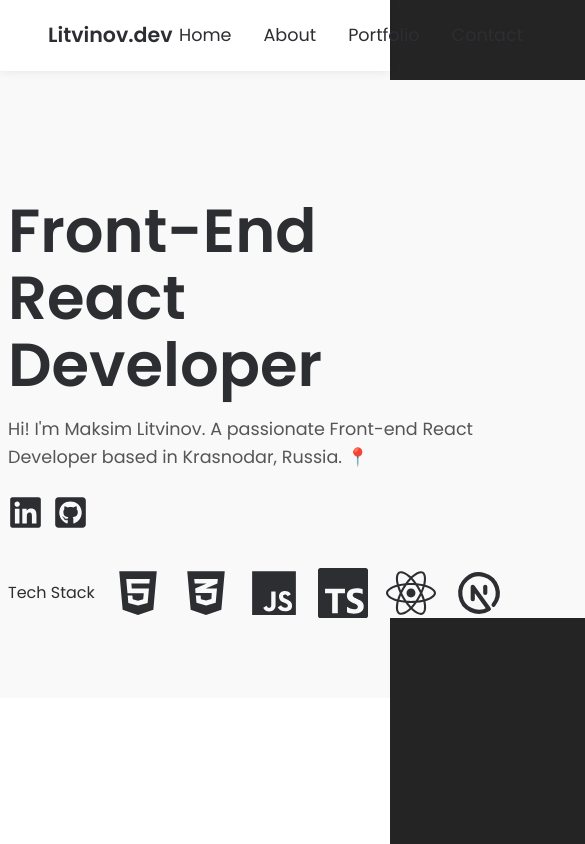
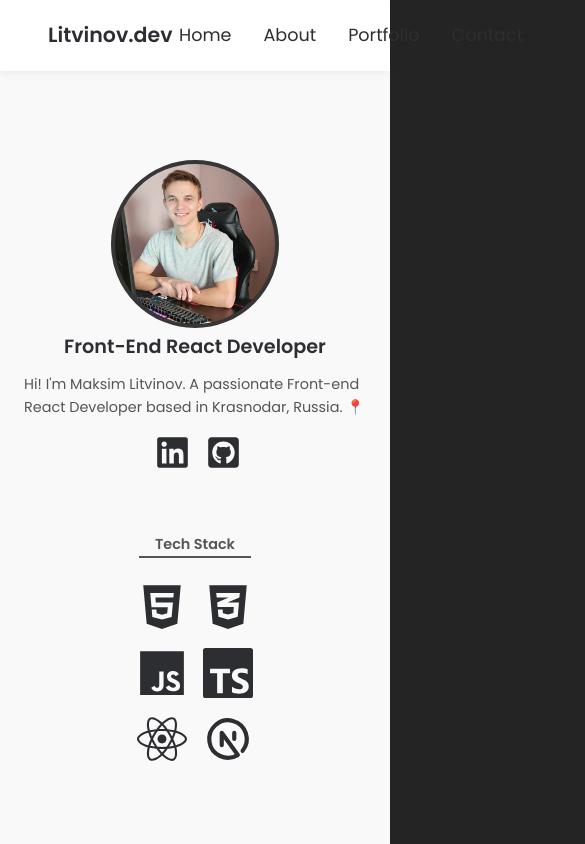
Before and after one commit to litvnvdev/maksim_litvinov_website, a React (Vite) app: page / in a window 390 px wide. Shown: the top 844 px of the page, 585 px wide, since content can reach past the window. Built offline with nearby package versions, Linux system fonts and the light colour scheme.

Commit message:
work with responsive hero section

```diff
--- a/src/components/Hero.tsx
+++ b/src/components/Hero.tsx
@@ -8,17 +8,70 @@ import { TbBrandNextjs } from "react-icons/tb";
 import { Container, Content, Wrapper } from "../styles/utils";
 import MeImg2 from "../assets/images/me2.jpg";
 
+interface HeroProps {
+  mt?: string;
+  pr?: string;
+  pl?: string;
+  maxwidth?: string;
+  border?: string;
+}
+
 const HeroTextBlock = styled.div`
   line-height: 1.6;
   display: flex;
   font-size: 1.1rem;
   flex-direction: column;
   max-width: 550px;
+@media (min-width:768px ) and (max-width:980px){
+  max-width:500px;
+}
 `;
+const HeroTitle = styled.h1`
+  font-weight: 600;
+  font-size: 3.8rem;
+  line-height: 1.1;
 
-const HeroText = styled.p`
-  margin-top: 1rem;
+  @media (min-width: 980px) and (max-width: 1440px) {
+    font-size: 3rem;
+  }
+  @media (min-width: 768px) and (max-width: 980px) {
+    font-size: 2.1rem;
+  }
+  @media (min-width: 425px) and (max-width: 767px) {
+    text-align: center;
+    font-size: 2rem;
+  }
+  @media (min-width: 56px) and (max-width: 424px) {
+    text-align: center;
+    font-size: 1.2rem;
+  }
+`;
+const HeroText = styled.p<HeroProps>`
+  max-width: ${(props) => props.maxwidth};
+  margin-top: ${(props) => props.mt};
   color: ${({ theme }) => theme.pText};
+  padding-left: ${(props) => props.pl};
+  padding-right: ${(props) => props.pr};
+  border-right: ${(props) => props.border} ${({ theme }) => theme.pText};
+
+  @media (min-width: 980px) and (max-width: 1440px) {
+    font-size: 1rem;
+  }
+  @media (min-width: 768px) and (max-width: 980px) {
+    font-size: 1rem;
+  }
+  @media (min-width: 425px) and (max-width: 767px) {
+    text-align: center;
+    font-size: 1.1rem;
+    border-bottom: ${(props) => props.border};
+    border-right: none;
+  }
+
+  @media (min-width: 56px) and (max-width: 424px) {
+    border-bottom: ${(props) => props.border};
+    border-right: none;
+    font-size: 0.9rem;
+  }
 `;
 const HeroImg = styled.div`
   background-image: url(${MeImg2});
@@ -29,20 +82,57 @@ const HeroImg = styled.div`
   border-radius: 50%;
   width: 25rem;
   height: 25rem;
+
+  @media (min-width: 980px) and (max-width: 1440px) {
+    width: 15rem;
+    height: 15rem;
+  }
+  @media (min-width: 768px) and (max-width: 980px) {
+    width: 10rem;
+    height: 10rem;
+  }
+  @media (min-width: 425px) and (max-width: 767px) {
+    width: 18rem;
+    height: 18rem;
+  }
+  @media (min-width: 56px) and (max-width: 424px) {
+    width: 10rem;
+    height: 10rem;
+  }
 `;
-const IconBlock = styled.div`
-  margin-top: 1.5rem;
+const IconBlock = styled.div<HeroProps>`
+  margin-top: 1.2rem;
   display: flex;
-  max-width: 5rem;
+  align-items: center;
+  gap: 1rem;
+  max-width: ${(props) => props.maxwidth};
   justify-content: space-between;
+
+  @media (min-width: 425px) and (max-width: 767px) {
+    margin: 1.5rem auto;
+  }
+  @media (min-width: 56px) and (max-width: 424px) {
+    margin: 1rem auto;
+    display: grid;
+    grid-template-columns: 1fr 1fr;
+  }
 `;
 
 const TechBlock = styled.div`
+  margin-top: 3rem;
   display: flex;
   align-items: center;
-  max-width: 31rem;
+  max-width: 33rem;
   gap: 0.5rem;
   justify-content: space-between;
+
+  @media (min-width: 425px) and (max-width: 767px) {
+    margin: 1rem auto;
+    flex-direction: column;
+  }
+  @media (min-width: 56px) and (max-width: 424px) {
+    flex-direction: column;
+  }
 `;
 
 const Hero = () => {
@@ -51,16 +141,12 @@ const Hero = () => {
       <Container direction="column">
         <Content gap="15rem" width="107rem">
           <HeroTextBlock>
-            <h1
-              style={{ fontSize: "3.8rem", lineHeight: 1.1, fontWeight: 600 }}
-            >
-              Front-End React Developer
-            </h1>
-            <HeroText>
+            <HeroTitle>Front-End React Developer</HeroTitle>
+            <HeroText mt="1rem">
               Hi! I'm Maksim Litvinov. A passionate Front-end React Developer
               based in Krasnodar, Russia. 📍
             </HeroText>
-            <IconBlock>
+            <IconBlock maxwidth="5rem">
               <FaLinkedin size={35} style={{ cursor: "pointer" }} />
               <FaGithubSquare size={35} style={{ cursor: "pointer" }} />
             </IconBlock>
@@ -68,13 +154,17 @@ const Hero = () => {
           <HeroImg />
         </Content>
         <TechBlock>
-          <p>Tech Stack</p>
+          <HeroText border="2px solid" pr="1rem" pl="1rem" maxwidth="10rem">
+            <strong>Tech Stack</strong>
+          </HeroText>
+          <IconBlock>
             <FaHtml5 size={50} />
             <FaCss3Alt size={50} />
             <IoLogoJavascript size={50} />
             <SiTypescript size={50} />
             <FaReact size={50} />
             <TbBrandNextjs size={50} />
+          </IconBlock>
         </TechBlock>
       </Container>
     </Wrapper>
--- a/src/components/Nav.tsx
+++ b/src/components/Nav.tsx
@@ -32,7 +32,7 @@ const Nav = (props: NavProps) => {
   const navLinks: string[] = ["Home", "About", "Portfolio", "Contact"];
   return (
     <NavMenu>
-      <h3 style={{ paddingLeft: "3rem" }}>Litvinov.dev</h3>
+      <h3 style={{ paddingLeft: "3rem", cursor: 'pointer' }}>Litvinov.dev</h3>
       <List>
         {navLinks.map((el, id) => (
           <NavLink key={el + id}>{el}</NavLink>
--- a/src/styles/utils.ts
+++ b/src/styles/utils.ts
@@ -14,6 +14,10 @@ export const Wrapper = styled.section<StyleProps>`
   flex-direction: column;
   padding-top: 5rem;
   padding-bottom: 5rem;
+
+  @media (min-width:56px) and (max-width:424px){
+    height: 100vh;
+  }
 `;
 export const Container = styled.div<StyleProps>`
   position: relative;
@@ -29,6 +33,7 @@ export const Container = styled.div<StyleProps>`
 `;
 export const Content = styled.div<StyleProps>`
   margin: 0 auto;
+  padding: 0 1rem;
   max-width: ${(props) => props.width};
   position: relative;
   display: flex;
@@ -37,4 +42,20 @@ export const Content = styled.div<StyleProps>`
   justify-content: center;
   align-items: center;
   gap: ${(props) => props.gap};
+
+  @media (min-width: 768px) and (max-width: 1440px) {
+    gap: 7rem;
+  }
+  @media (min-width: 768px) and (max-width: 980px) {
+    gap: 1rem;
+  }
+  @media (min-width: 425px) and (max-width: 767px) {
+    flex-direction: column-reverse;
+    gap: 1rem;
+  }
+  @media (min-width: 56px) and (max-width: 424px) {
+      flex-direction: column-reverse;
+      gap: 0.5rem;
+    }
+
 `;
```
Lines whose indentation alone changed are shown as unchanged.
